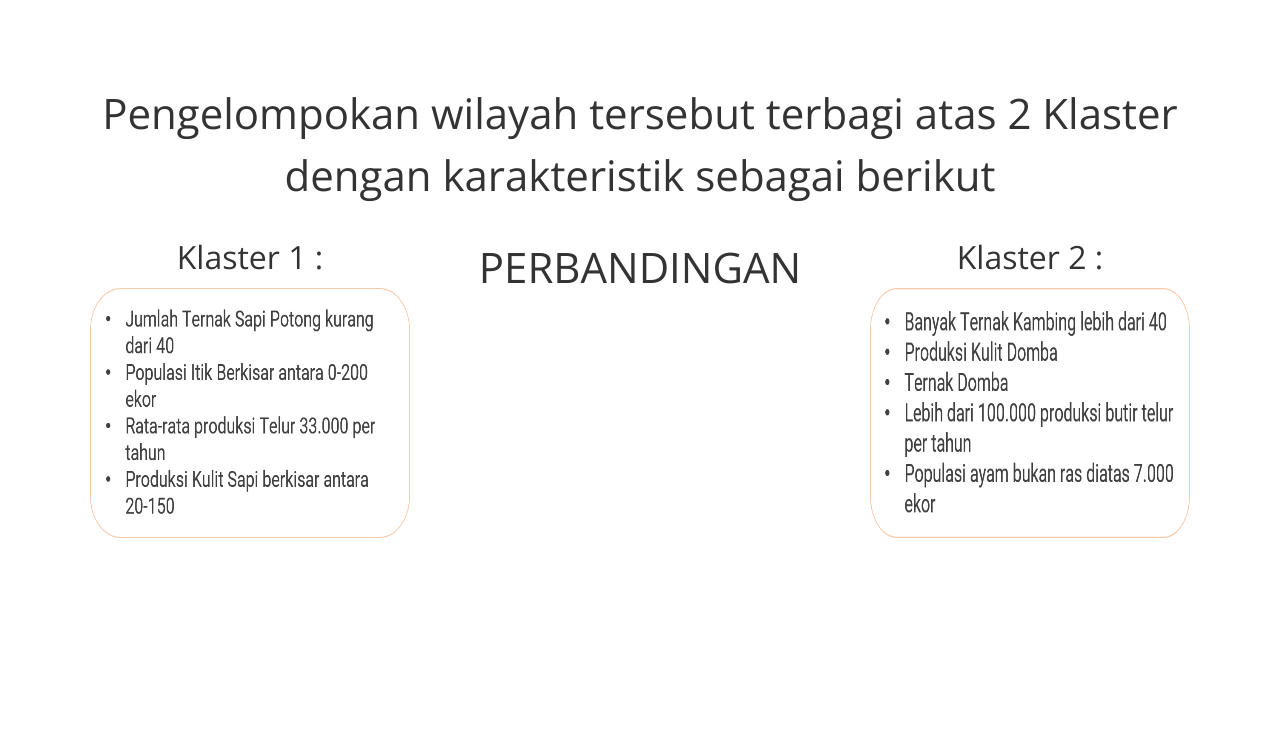
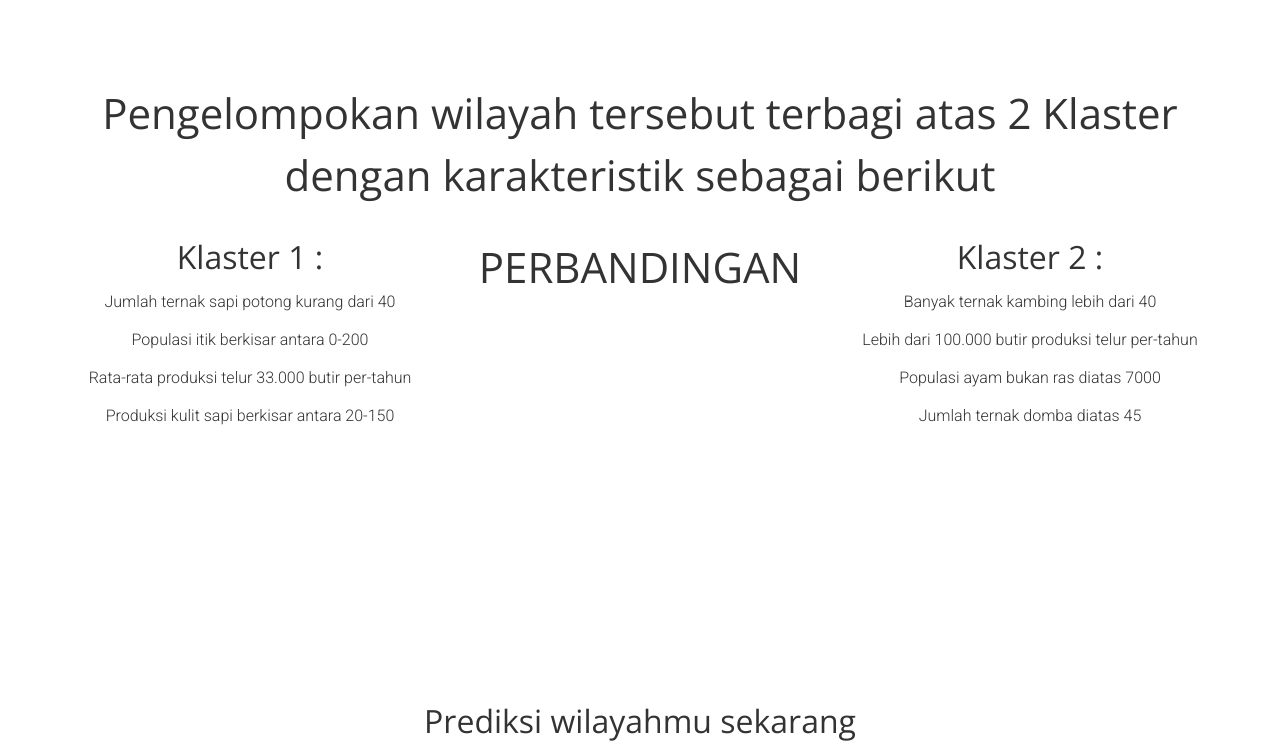
Before and after one commit to th3g3ntl3boy/main-projek, a Flask app: page / in a window 1280 px wide. Shown: the part 858-1611 px from the top of the page. Run offline with Flask 2, Linux system fonts and the light colour scheme; some libraries are stand-ins or nearby versions.

Commit message:
Update index.html

```diff
--- a/templates/index.html
+++ b/templates/index.html
@@ -45,7 +45,10 @@
                 <h1>Pengelompokan wilayah tersebut terbagi atas 2 Klaster dengan karakteristik sebagai berikut</h1>
                 <div data-sr="enter top over 1s, wait 0.3s, move 24px, reset" class="col-md-4">
                     <h2> Klaster 1 :</h2>
-                    <img width ="320" height="250" src="{{url_for('static', filename = 'images/1.png')}}" />
+                        <p>Jumlah ternak sapi potong kurang dari 40</p>
+                        <p>Populasi itik berkisar antara 0-200</p>
+                        <p>Rata-rata produksi telur 33.000 butir per-tahun</p>
+                        <p>Produksi kulit sapi berkisar antara 20-150</p>
                 </div>
                 <!-- Section 2 -->
                 <div data-sr="enter bottom over 1s, wait 0.3s, move 24px, reset" class="col-md-4 middle">
@@ -54,7 +57,10 @@
                 <!-- Section 3 -->
                 <div data-sr="enter top over 1s, wait 0.3s, move 24px, reset" class="col-md-4">
                     <h2> Klaster 2 :</h2>
-                    <img width ="320" height="250" src="{{url_for('static', filename = 'images/2.png')}}" />
+                        <p>Banyak ternak kambing lebih dari 40</p>
+                        <p>Lebih dari 100.000 butir produksi telur per-tahun</p>
+                        <p>Populasi ayam bukan ras diatas 7000</p>
+                        <p>Jumlah ternak domba diatas 45</p>
                 </div>
             </div>
         </div>
```
